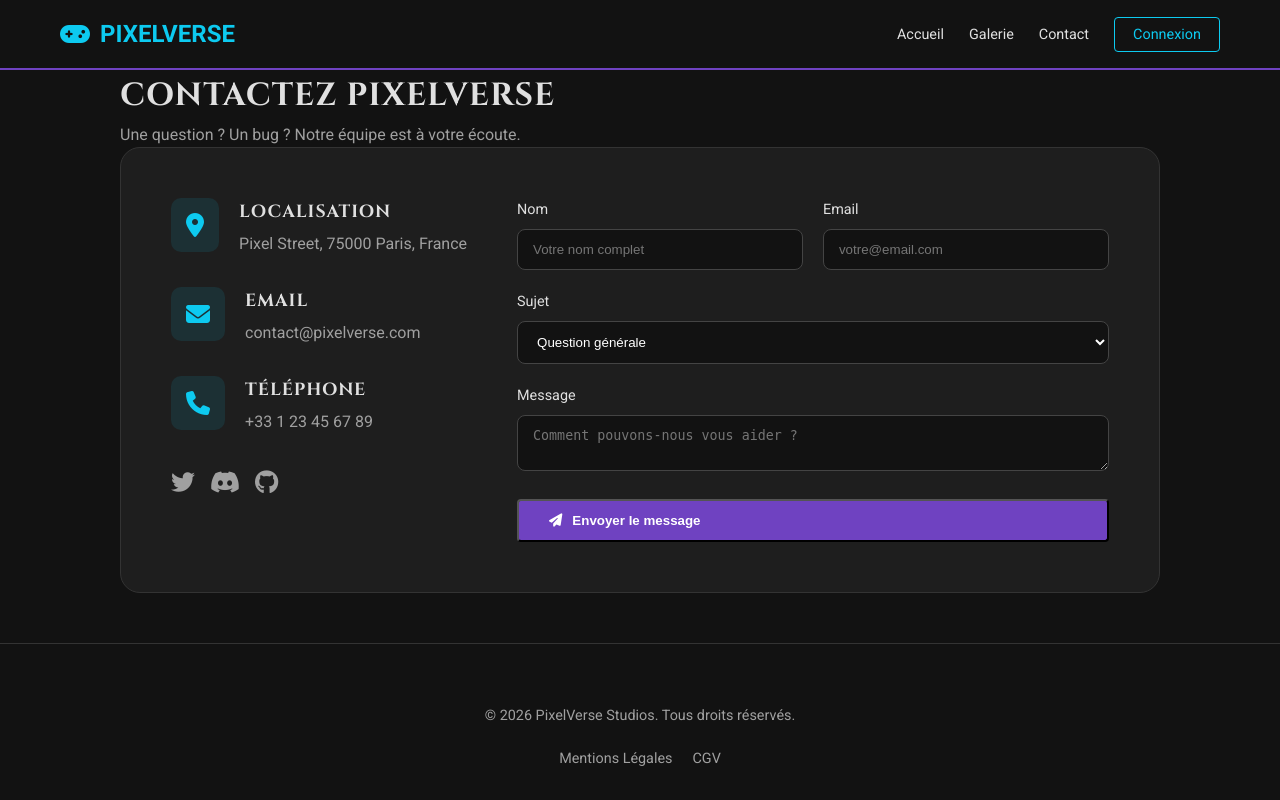
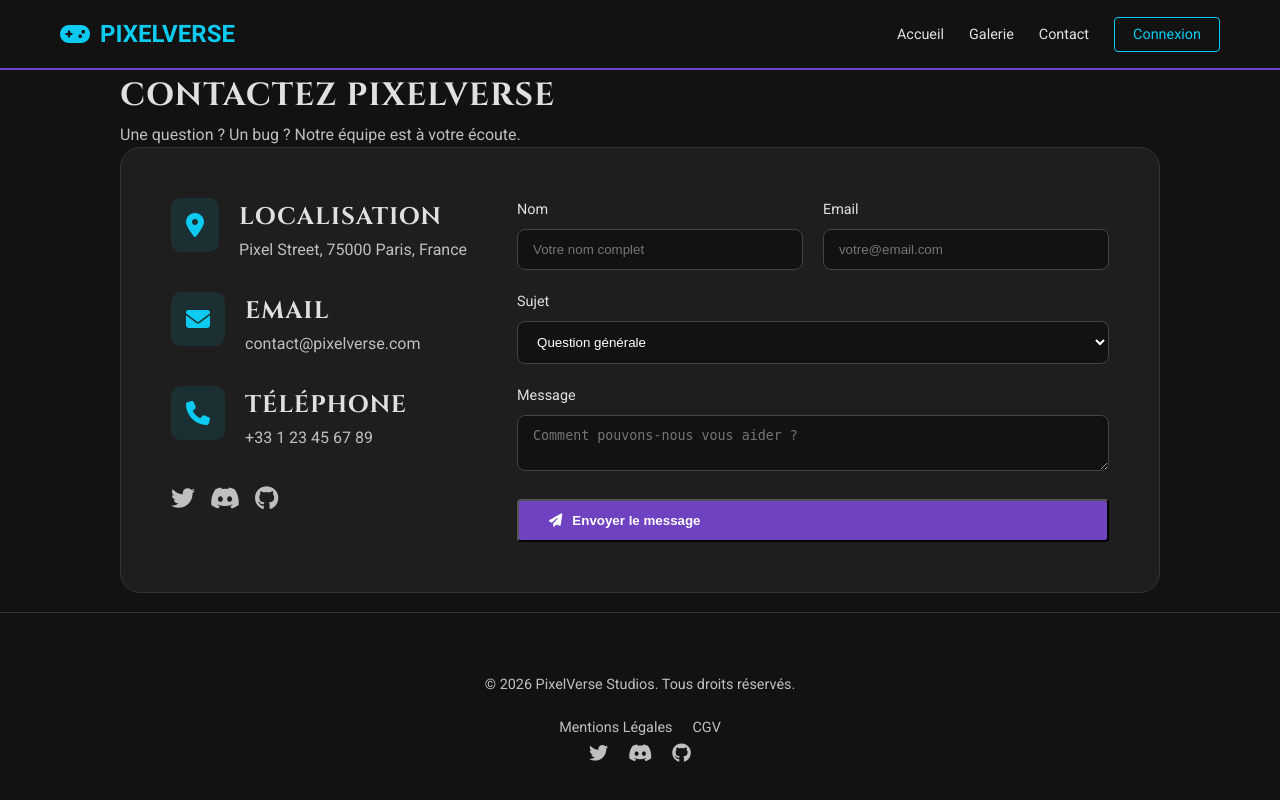
Before and after one commit to qunetinL/PixelVerse-Website, a PHP site: page /contact in a window 1280 px wide. Run offline with PHP 8.4, Linux system fonts and the light colour scheme.

Commit message:
Accessibilité RGAA

```diff
--- a/src/Views/layout/main.php
+++ b/src/Views/layout/main.php
@@ -17,7 +17,7 @@
             <a href="/" class="logo">
                 <i class="fas fa-gamepad"></i> PIXELVERSE
             </a>
-            <button class="menu-toggle" aria-label="Ouvrir le menu">
+            <button class="menu-toggle" aria-label="Ouvrir le menu" aria-expanded="false">
                 <i class="fas fa-bars"></i>
             </button>
             <nav id="main-nav">
@@ -60,6 +60,11 @@
                 <a href="/mentions-legales">Mentions Légales</a>
                 <a href="/cgv">CGV</a>
             </div>
+            <div class="social-links-footer mt-3">
+                <a href="#" aria-label="Suivez-nous sur Twitter"><i class="fab fa-twitter"></i></a>
+                <a href="#" aria-label="Rejoignez notre Discord"><i class="fab fa-discord"></i></a>
+                <a href="#" aria-label="Voir notre code sur GitHub"><i class="fab fa-github"></i></a>
+            </div>
             <?php if (isset($dbStatus)): ?>
                 <p style="margin-top:10px; font-size: 0.7rem;">DB Status:
                     <?php echo $dbStatus; ?>
@@ -69,10 +74,16 @@
     </footer>
 
     <script>
-        document.querySelector('.menu-toggle').addEventListener('click', function () {
-            document.getElementById('main-nav').classList.toggle('active');
+        const menuToggle = document.querySelector('.menu-toggle');
+        const mainNav = document.getElementById('main-nav');
+
+        menuToggle.addEventListener('click', function () {
+            const isActive = mainNav.classList.toggle('active');
+            this.setAttribute('aria-expanded', isActive);
+            this.setAttribute('aria-label', isActive ? 'Fermer le menu' : 'Ouvrir le menu');
+
             const icon = this.querySelector('i');
-            if (icon.classList.contains('fa-bars')) {
+            if (isActive) {
                 icon.classList.replace('fa-bars', 'fa-xmark');
             } else {
                 icon.classList.replace('fa-xmark', 'fa-bars');
--- a/src/Views/pages/contact.php
+++ b/src/Views/pages/contact.php
@@ -9,29 +9,29 @@
             <div class="info-item">
                 <i class="fas fa-map-marker-alt"></i>
                 <div>
-                    <h3>Localisation</h3>
+                    <h2>Localisation</h2>
                     <p>Pixel Street, 75000 Paris, France</p>
                 </div>
             </div>
             <div class="info-item">
                 <i class="fas fa-envelope"></i>
                 <div>
-                    <h3>Email</h3>
+                    <h2>Email</h2>
                     <p>contact@pixelverse.com</p>
                 </div>
             </div>
             <div class="info-item">
                 <i class="fas fa-phone"></i>
                 <div>
-                    <h3>Téléphone</h3>
+                    <h2>Téléphone</h2>
                     <p>+33 1 23 45 67 89</p>
                 </div>
             </div>
 
             <div class="social-links mt-4">
-                <a href="#"><i class="fab fa-twitter"></i></a>
-                <a href="#"><i class="fab fa-discord"></i></a>
-                <a href="#"><i class="fab fa-github"></i></a>
+                <a href="#" aria-label="Suivez-nous sur Twitter"><i class="fab fa-twitter"></i></a>
+                <a href="#" aria-label="Rejoignez notre Discord"><i class="fab fa-discord"></i></a>
+                <a href="#" aria-label="Voir notre code sur GitHub"><i class="fab fa-github"></i></a>
             </div>
         </div>
 
--- a/src/Views/partials/_feature_card.php
+++ b/src/Views/partials/_feature_card.php
@@ -2,9 +2,9 @@
     <div class="card-icon">
         <i class="<?php echo $icon; ?>"></i>
     </div>
-    <h3>
+    <h2>
         <?php echo $title; ?>
-    </h3>
+    </h2>
     <p>
         <?php echo $description; ?>
     </p>
--- a/www/css/style.css
+++ b/www/css/style.css
@@ -7,7 +7,7 @@
     --color-bg-global: #121212;
     --color-bg-card: #1e1e1e;
     --color-text: #e0e0e0;
-    --color-text-dim: #a0a0a0;
+    --color-text-dim: #bfbfbf;
     --font-title: 'Cinzel', serif;
     --font-body: 'Roboto', sans-serif;
     --transition: all 0.3s ease;
@@ -208,6 +208,19 @@ nav a.active {
     font-size: 0.95rem;
 }
 
+/* Accessibility */
+.sr-only {
+    position: absolute;
+    width: 1px;
+    height: 1px;
+    padding: 0;
+    margin: -1px;
+    overflow: hidden;
+    clip: rect(0, 0, 0, 0);
+    white-space: nowrap;
+    border: 0;
+}
+
 /* Footer */
 footer {
     padding: 60px 0 30px;
@@ -226,6 +239,22 @@ footer {
 
 .footer-links a:hover {
     color: var(--color-text);
+}
+
+.social-links-footer {
+    display: flex;
+    justify-content: center;
+    gap: 20px;
+}
+
+.social-links-footer a {
+    font-size: 1.2rem;
+    color: var(--color-text-dim);
+}
+
+.social-links-footer a:hover {
+    color: var(--color-secondary);
+    transform: translateY(-3px);
 }
 
 /* Responsive */
```
Also changed, not shown: src/Views/pages/galerie.php (+5 -2 lines).
